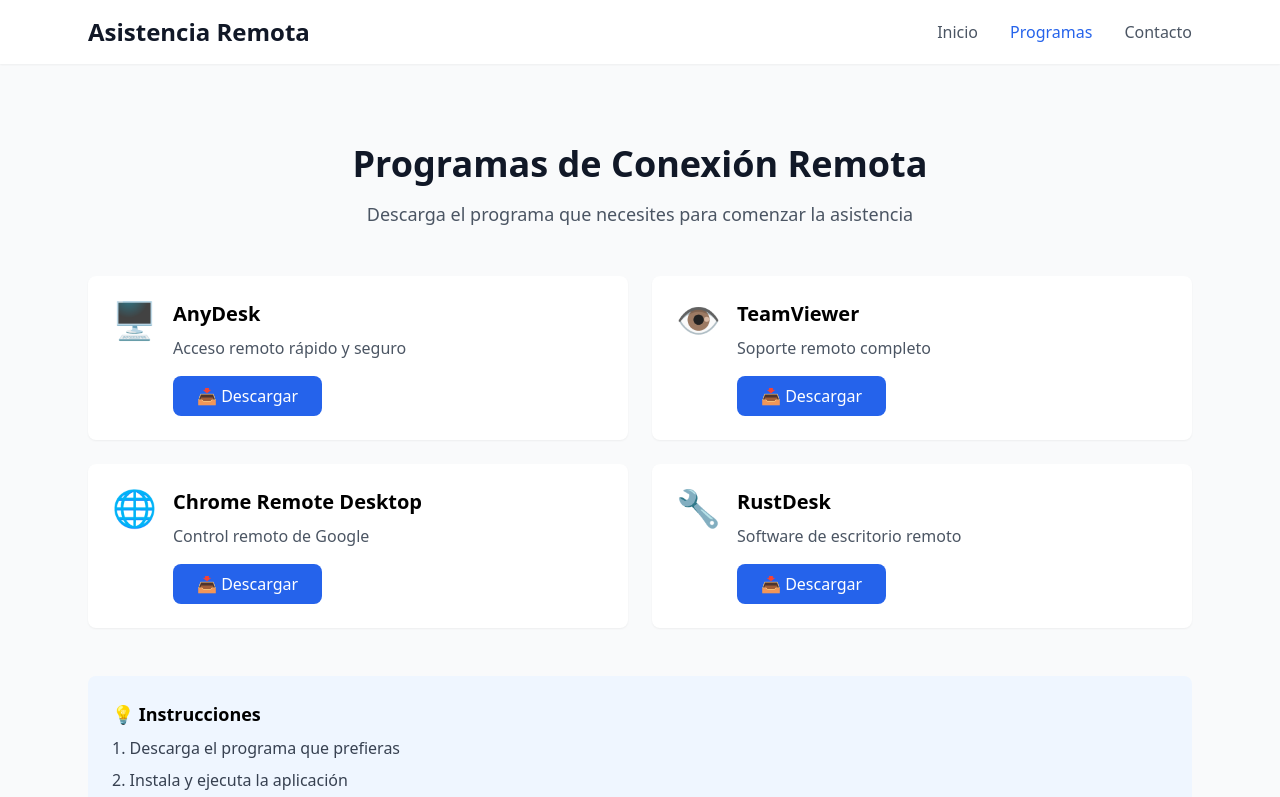
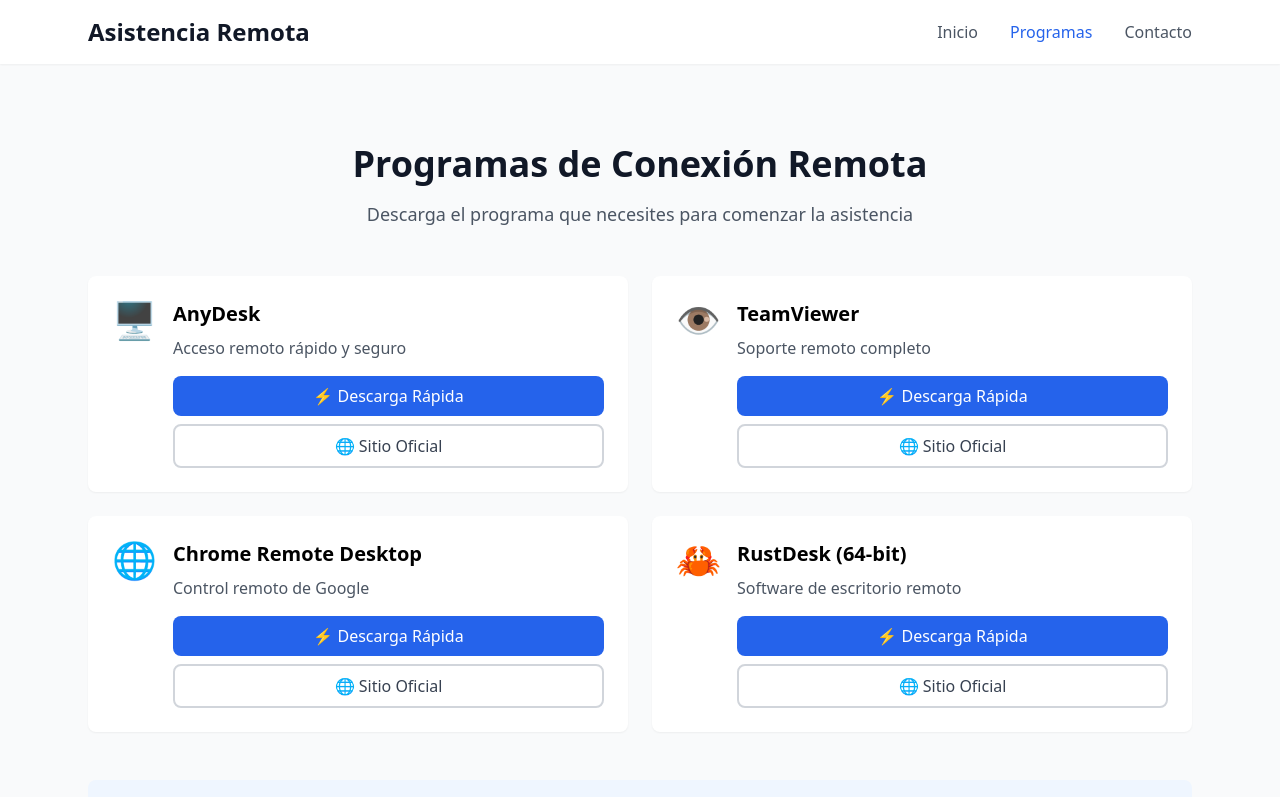
Before and after one commit to compuzettaoficial/service, a plain HTML site: page index.html in a window 1280 px wide. Both pictures are taken after a click on the button "Programas". Shown: the top 797 px of the page. Drawn offline with nearby package versions, Linux system fonts and the light colour scheme.

Commit message:
Update index.html

```diff
--- a/index.html
+++ b/index.html
@@ -84,10 +84,16 @@
                     <div class="flex-1">
                         <h3 class="text-xl font-semibold mb-2">AnyDesk</h3>
                         <p class="text-gray-600 mb-4">Acceso remoto rápido y seguro</p>
+                        <div class="flex flex-col gap-2">
+                            <a href="#"
+                               class="inline-flex items-center justify-center gap-2 bg-blue-600 text-white px-6 py-2 rounded-lg hover:bg-blue-700 transition">
+                                ⚡ Descarga Rápida
+                            </a>
                             <a href="https://anydesk.com/es/downloads" target="_blank" rel="noopener noreferrer"
-                           class="inline-flex items-center gap-2 bg-blue-600 text-white px-6 py-2 rounded-lg hover:bg-blue-700 transition">
-                            📥 Descargar
+                               class="inline-flex items-center justify-center gap-2 border-2 border-gray-300 text-gray-700 px-6 py-2 rounded-lg hover:border-blue-600 hover:text-blue-600 transition">
+                                🌐 Sitio Oficial
                             </a>
+                        </div>
                     </div>
                 </div>
             </div>
@@ -99,10 +105,16 @@
                     <div class="flex-1">
                         <h3 class="text-xl font-semibold mb-2">TeamViewer</h3>
                         <p class="text-gray-600 mb-4">Soporte remoto completo</p>
+                        <div class="flex flex-col gap-2">
+                            <a href="#"
+                               class="inline-flex items-center justify-center gap-2 bg-blue-600 text-white px-6 py-2 rounded-lg hover:bg-blue-700 transition">
+                                ⚡ Descarga Rápida
+                            </a>
                             <a href="https://www.teamviewer.com/es/descarga/" target="_blank" rel="noopener noreferrer"
-                           class="inline-flex items-center gap-2 bg-blue-600 text-white px-6 py-2 rounded-lg hover:bg-blue-700 transition">
-                            📥 Descargar
+                               class="inline-flex items-center justify-center gap-2 border-2 border-gray-300 text-gray-700 px-6 py-2 rounded-lg hover:border-blue-600 hover:text-blue-600 transition">
+                                🌐 Sitio Oficial
                             </a>
+                        </div>
                     </div>
                 </div>
             </div>
@@ -114,10 +126,16 @@
                     <div class="flex-1">
                         <h3 class="text-xl font-semibold mb-2">Chrome Remote Desktop</h3>
                         <p class="text-gray-600 mb-4">Control remoto de Google</p>
+                        <div class="flex flex-col gap-2">
+                            <a href="#"
+                               class="inline-flex items-center justify-center gap-2 bg-blue-600 text-white px-6 py-2 rounded-lg hover:bg-blue-700 transition">
+                                ⚡ Descarga Rápida
+                            </a>
                             <a href="https://remotedesktop.google.com/access/" target="_blank" rel="noopener noreferrer"
-                           class="inline-flex items-center gap-2 bg-blue-600 text-white px-6 py-2 rounded-lg hover:bg-blue-700 transition">
-                            📥 Descargar
+                               class="inline-flex items-center justify-center gap-2 border-2 border-gray-300 text-gray-700 px-6 py-2 rounded-lg hover:border-blue-600 hover:text-blue-600 transition">
+                                🌐 Sitio Oficial
                             </a>
+                        </div>
                     </div>
                 </div>
             </div>
@@ -125,14 +143,21 @@
             <!-- RustDesk -->
             <div class="bg-white p-6 rounded-lg shadow-sm hover:shadow-md transition">
                 <div class="flex items-start gap-4">
-                    <div class="text-4xl">🔧</div>
+                    <div class="text-4xl">🦀</div>
                     <div class="flex-1">
-                        <h3 class="text-xl font-semibold mb-2">RustDesk</h3>
+                        <h3 class="text-xl font-semibold mb-2">RustDesk (64-bit)</h3>
                         <p class="text-gray-600 mb-4">Software de escritorio remoto</p>
+                        <div class="flex flex-col gap-2">
+                            <a href="https://github.com/compuzettaoficial/service/raw/main/software/RUST.exe"
+                               download
+                               class="inline-flex items-center justify-center gap-2 bg-blue-600 text-white px-6 py-2 rounded-lg hover:bg-blue-700 transition">
+                                ⚡ Descarga Rápida
+                            </a>
                             <a href="https://rustdesk.com/es/" target="_blank" rel="noopener noreferrer"
-                           class="inline-flex items-center gap-2 bg-blue-600 text-white px-6 py-2 rounded-lg hover:bg-blue-700 transition">
-                            📥 Descargar
+                               class="inline-flex items-center justify-center gap-2 border-2 border-gray-300 text-gray-700 px-6 py-2 rounded-lg hover:border-blue-600 hover:text-blue-600 transition">
+                                🌐 Sitio Oficial
                             </a>
+                        </div>
                     </div>
                 </div>
             </div>
```
Lines whose indentation alone changed are shown as unchanged.
